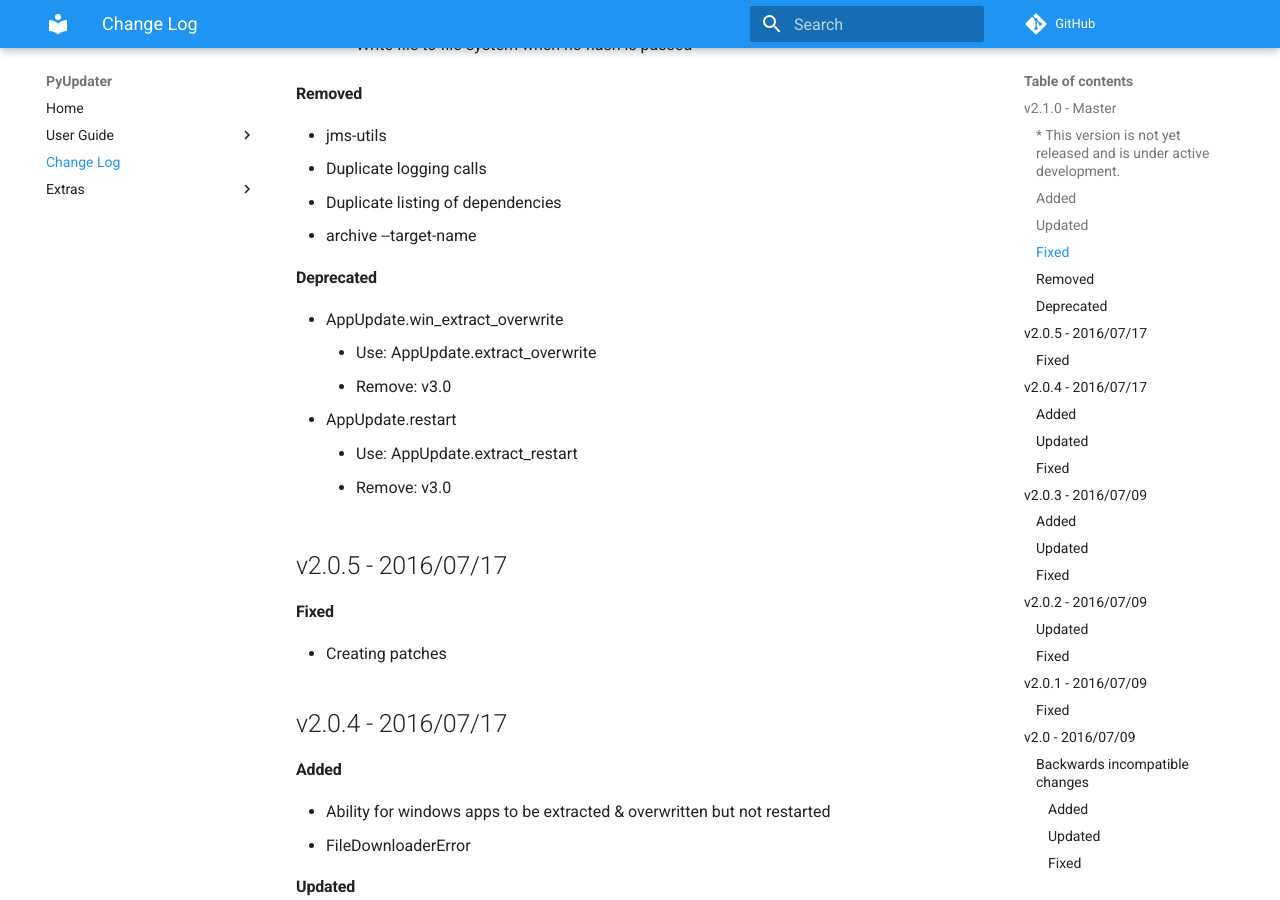
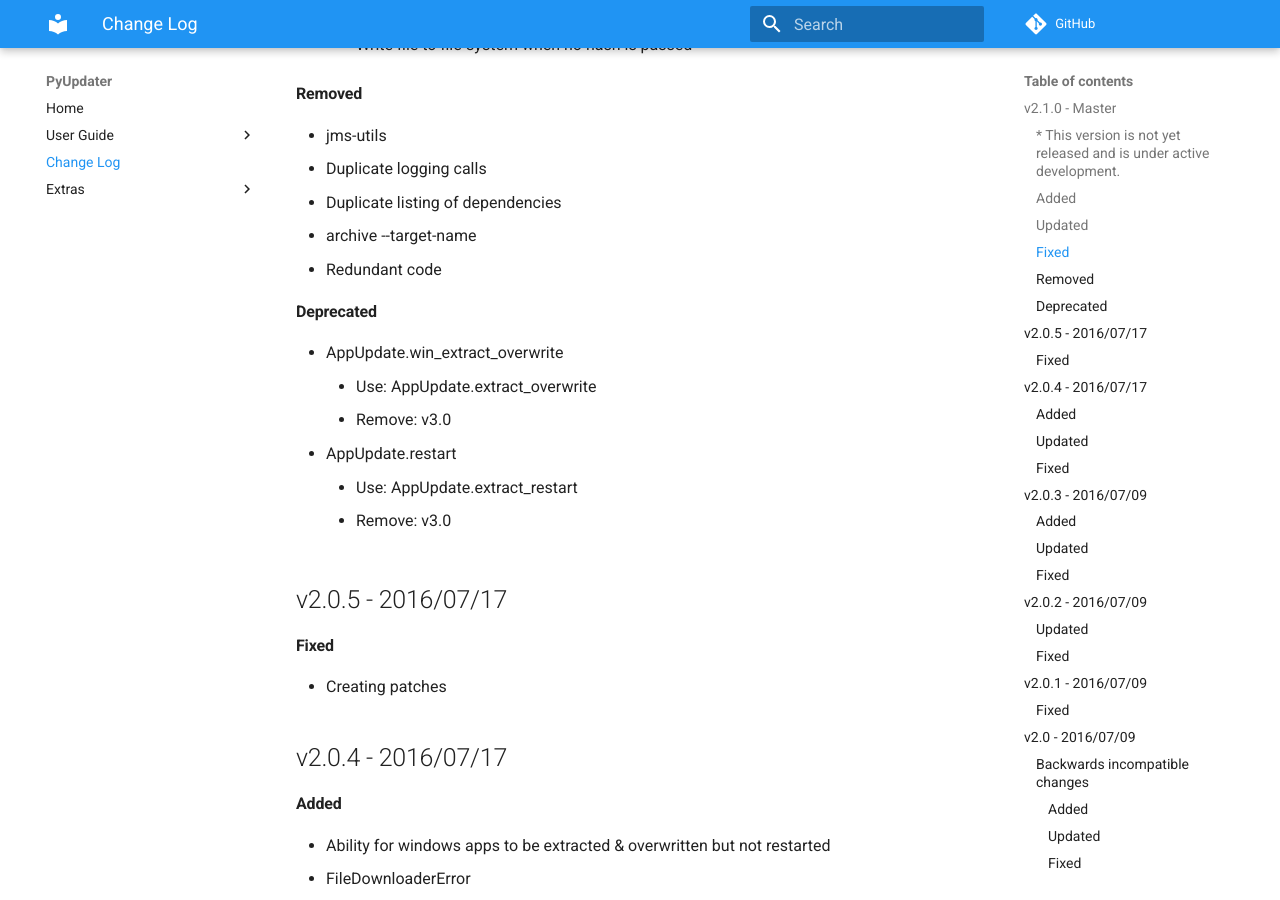
Before and after one commit to Digital-Sapphire/PyUpdater, an MkDocs documentation site: the page built from docs/changelog.md, in a window 1280 px wide and 900 px high, scrolled down 759 px. Built offline with MkDocs 1.6.1 and Material for MkDocs 9.7.7, drawn with Linux system fonts in a browser that asks for light colours; comment, search, counter and statistics services are not loaded; old or Windows-style settings are respelled for this version of MkDocs.

Commit message:
Update change log

```diff
--- a/docs/changelog.md
+++ b/docs/changelog.md
@@ -29,6 +29,7 @@
   - Duplicate logging calls
   - Duplicate listing of dependencies
   - archive --target-name
+  - Redundant code
 
 
 ####Deprecated
```
